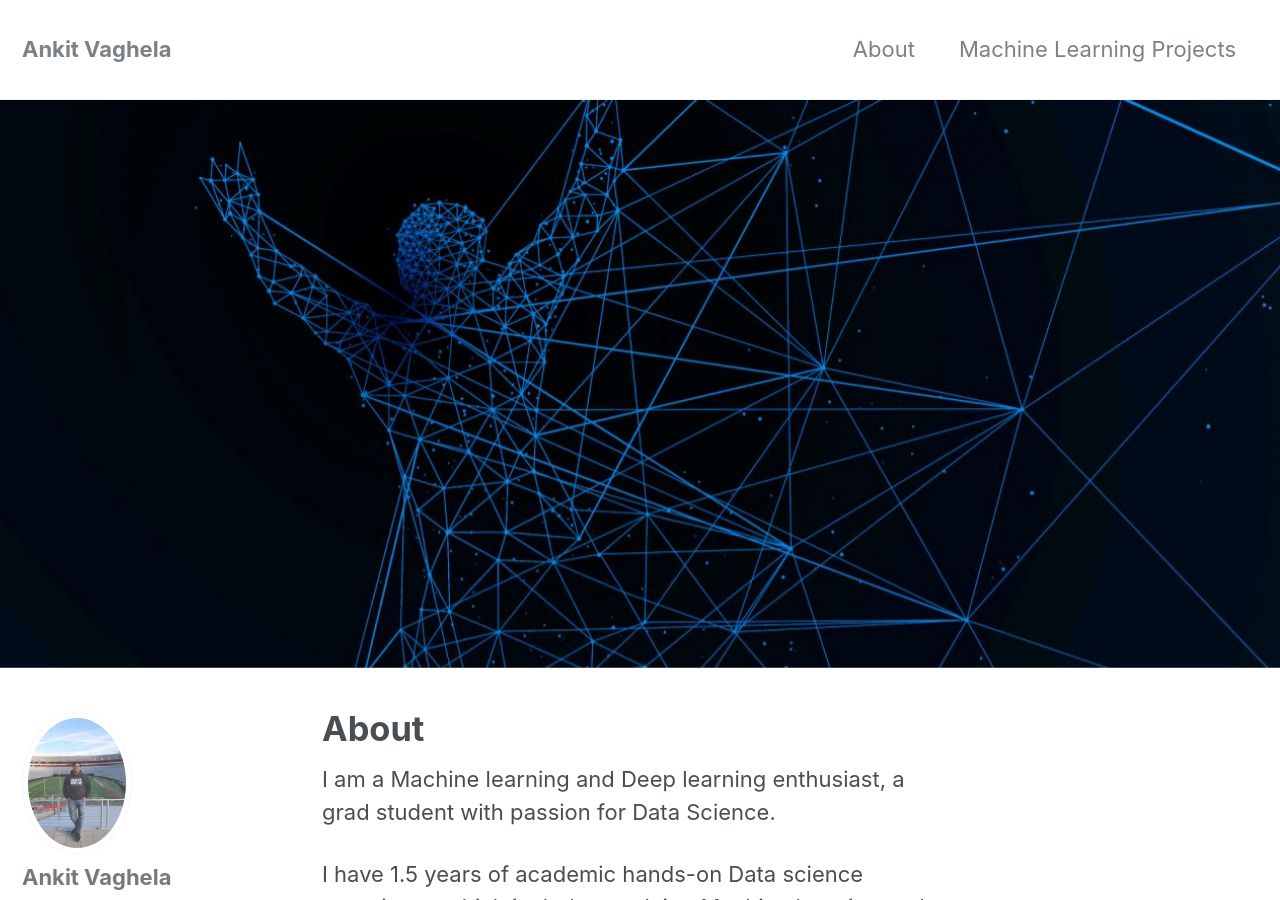
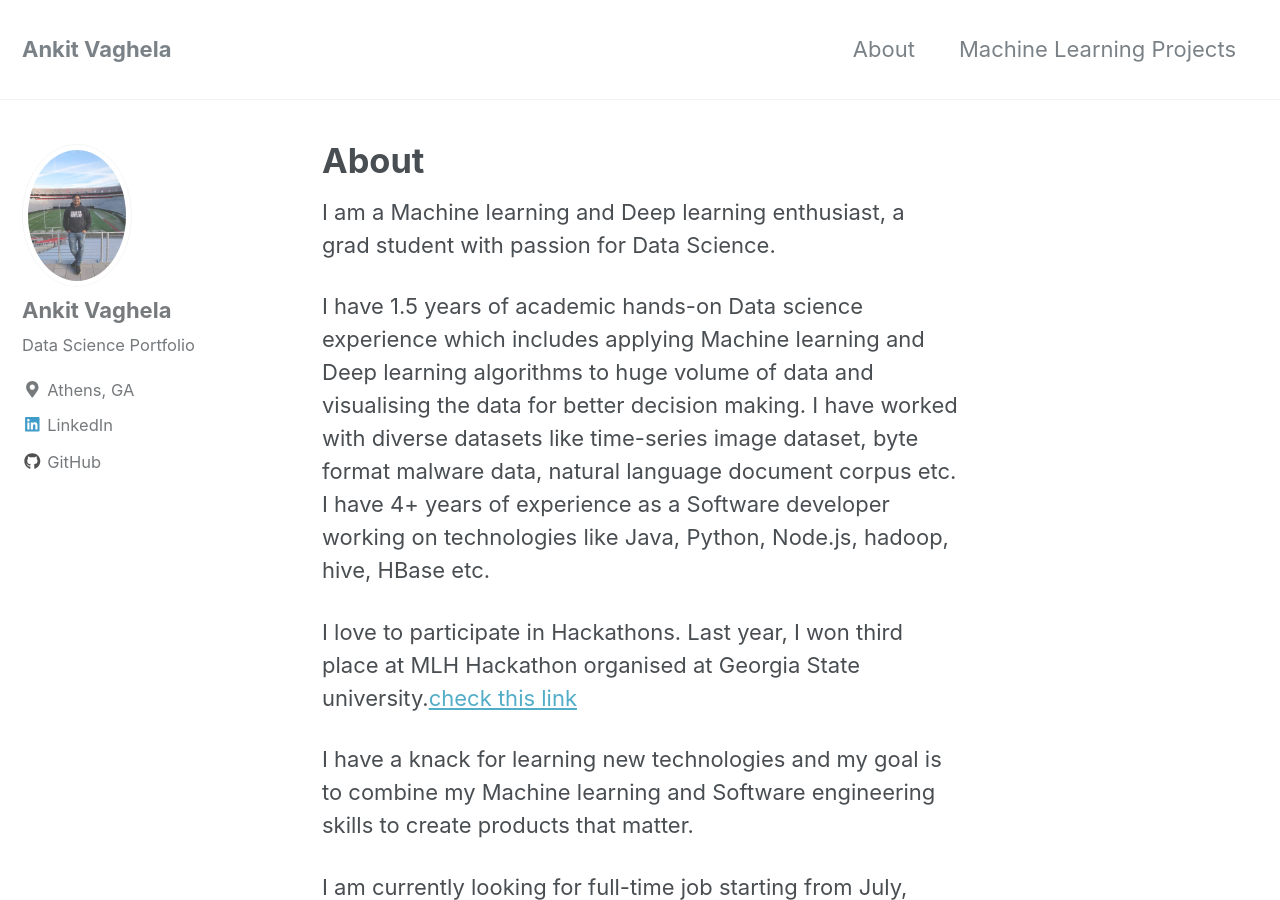
Before and after one commit to ankit-vaghela30/ankit-vaghela30.github.io, a Jekyll site: the page built from _pages/about.md, in a window 1280 px wide and 900 px high. Built offline with Jekyll 4.4.1, drawn with Linux system fonts in a browser that asks for light colours; nearby versions of some CDN libraries.

Commit message:
about changed

```diff
--- a/_pages/about.md
+++ b/_pages/about.md
@@ -1,8 +1,6 @@
 ---
 title: "About"
 permalink: /about/
-header:
-  image: "/images/about1.jpg"
 ---
 
 I am a Machine learning and Deep learning enthusiast, a grad student with passion for Data Science.
```
